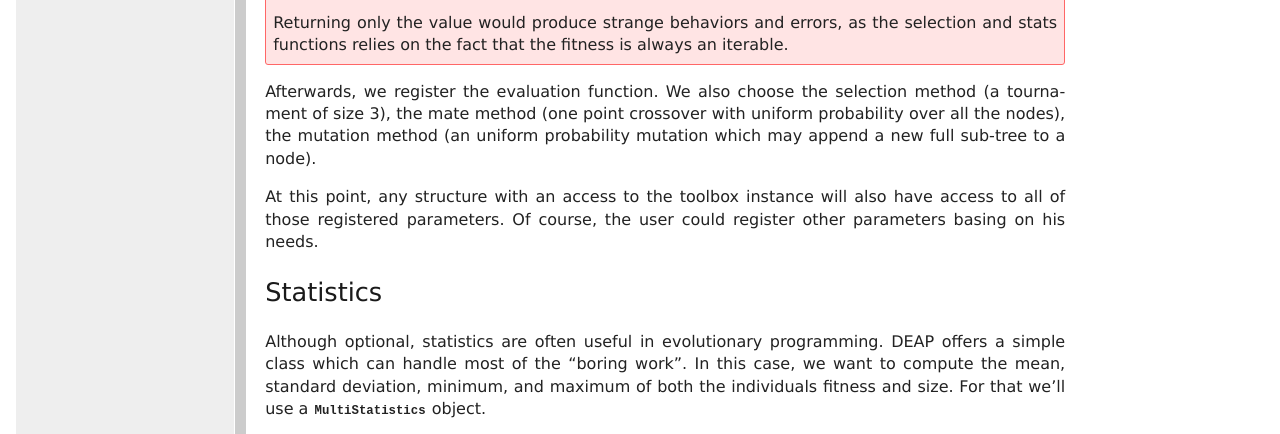
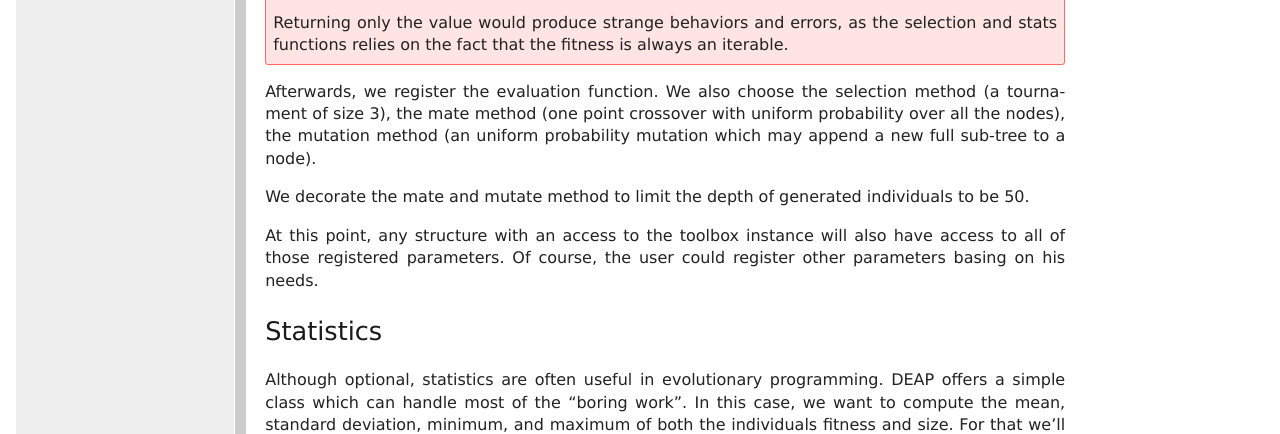
Before and after one commit to DEAP/deap, a Sphinx documentation site: the page built from doc/examples/gp_symbreg.rst, in a window 1280 px wide and 900 px high, scrolled down 2106 px, cut to the strip 73-507 px from the top of the window. Built offline with Sphinx 7.4.7, drawn with Linux system fonts in a browser that asks for light colours; formulas are drawn with MathJax 3; pages that are not in the unit, such as notebooks, are missing from menus; the version number could not be read and is left out; cross-references to code outside the pages are shown as plain code; some of the changed lines change nothing that is shown.

Commit message:
Example on using staticLimit as a decorator for Issue #41

```diff
--- a/doc/examples/gp_symbreg.rst
+++ b/doc/examples/gp_symbreg.rst
@@ -81,7 +81,7 @@ Now, we want to register some parameters specific to the evolution process.
 In DEAP, this is done through the toolbox :
 
 .. literalinclude:: /../examples/gp/symbreg.py
-   :lines: 49-67
+   :lines: 49-70
 
 First, a toolbox instance is created (in some problem types like coevolution,
 you may consider creating more than one toolbox). Then, we can register any
@@ -115,6 +115,9 @@ method (a tournament of size 3), the mate method (one point crossover with
 uniform probability over all the nodes), the mutation method (an uniform
 probability mutation which may append a new full sub-tree to a node).
 
+We decorate the mate and mutate method to limit the depth of generated individuals
+to be 50.
+
 At this point, any structure with an access to the toolbox instance will also
 have access to all of those registered parameters. Of course, the user could
 register other parameters basing on his needs.
@@ -130,7 +133,7 @@ maximum of both the individuals fitness and size. For that we'll use a
 :class:`~deap.tools.MultiStatistics` object.
 
 	.. literalinclude:: /../examples/gp/symbreg.py
-	   :lines: 75-81
+	   :lines: 78-84
 
 Note that a simple :class:`~deap.tools.Statistics` object can be used, as in
 previous examples when statistics over a single key are desired.
@@ -144,7 +147,7 @@ creating the population and then calling a complete algorithm. In this case,
 we'll use :func:`~deap.algorithms.eaSimple`.
 
 .. literalinclude:: /../examples/gp/symbreg.py
-   :lines: 72,73,83-84
+   :lines: 75,76,86-87
 
 
 The hall of fame is a specific structure which contains the *n* best
```
